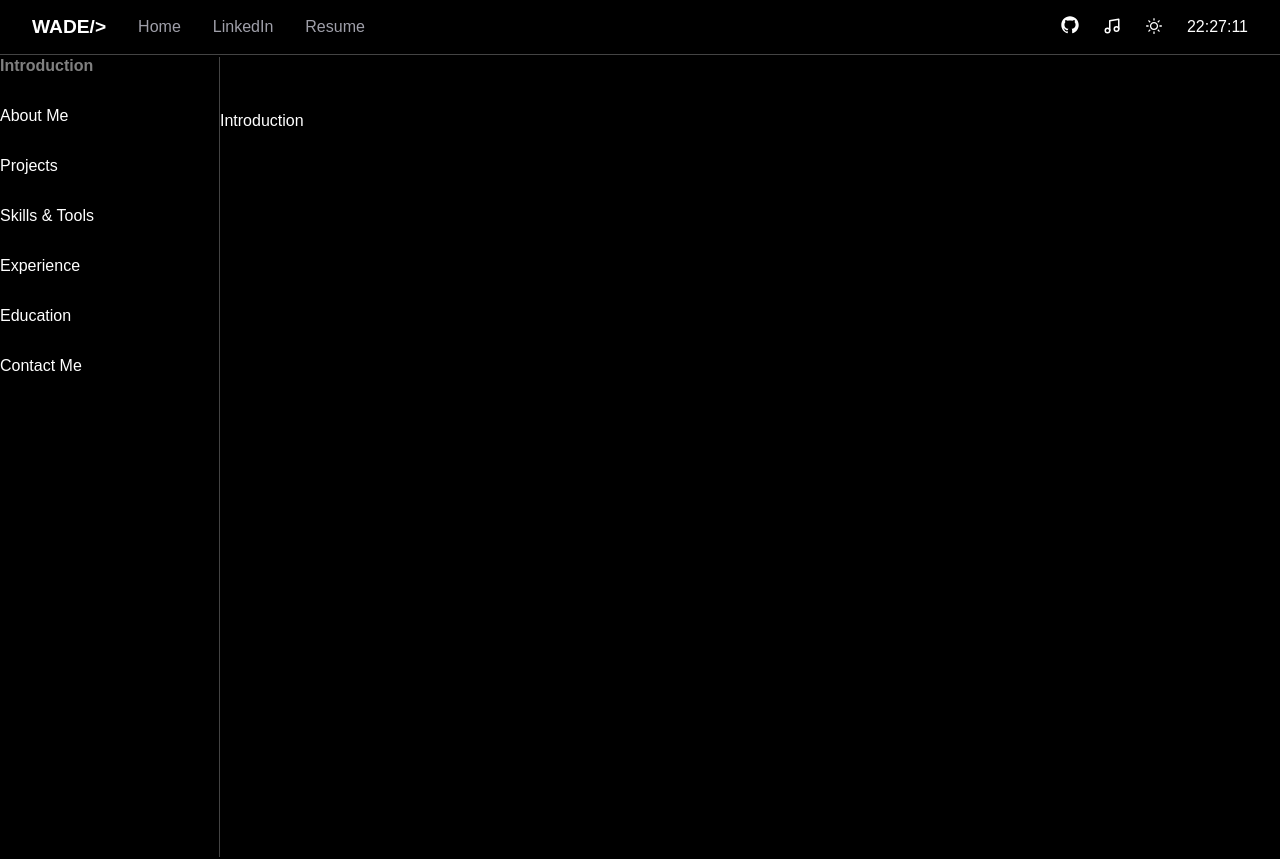
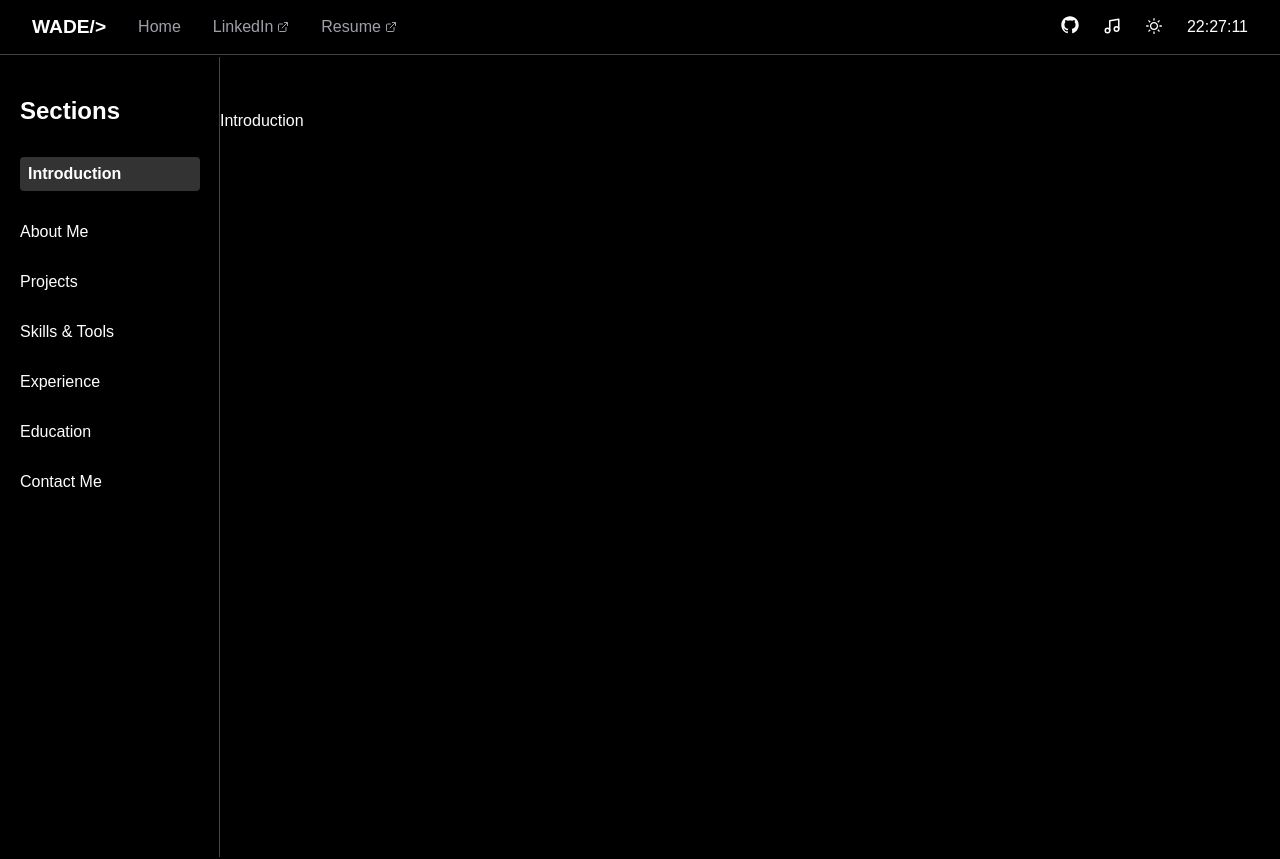
Before and after one commit to wade00000/My-Portfolio, a React (Vite) app: page / in a window 1280 px wide. Shown: the top 859 px of the page. Built offline with nearby package versions, Linux system fonts and the light colour scheme.

Commit message:
style: add smooth highlighting to sidebar

```diff
--- a/src/App.css
+++ b/src/App.css
@@ -7,7 +7,7 @@
   justify-content: space-between; /* Pushes left and right apart */
   align-items: center;
   padding: 1rem 2rem;
-  background: var(--bg-color); /* Whatever your bg color is */
+  background: var(--bg-color);
   backdrop-filter: blur(10px);
 
 }
@@ -16,6 +16,20 @@
   display: flex;
   align-items: center;
   gap: 2rem; /* Space between items */
+}
+
+.nav-left a {
+  display: inline-flex;
+  align-items: center;
+  gap: 4px; /* space between text and icon */
+}
+
+.nav-left a svg {
+  transition: transform 0.2s ease;
+}
+
+.nav-left a:hover svg {
+  transform: translate(2.5px,-2.5px); /* moves up and diagonally */
 }
 
 .nav-right {
@@ -38,17 +52,55 @@
   left: 0;
   right: 0;
   flex-direction: column;
+  padding-top: 40px;
+  padding-left:20px ;
   width: 220px;
   height: 100vh;
   gap: 2rem; /* Space between items */
 
 }
 
-.sidebar .active {
-  color:grey;
+.sidebar a {
+  display: block;
+  transition: all 0.3s ease;
+  max-width: 180px;
+}
+
+.sidebar a.active {
+  background-color: #333; /* dark gray for dark mode */
+  color: white;
   font-weight: bold;
+  padding: 8px 8px; /* some padding around the text */
+  border-radius: 4px; /* rounded corners (optional) */
+  transition: all 0.3s ease; /* smooth transition */
+}
 
+.light .sidebar a.active {
+  background-color: #e5e5e5; /* light gray */
+  color: black;
 }
+
+/*.sidebar a {
+  position: relative;
+  padding-left: 12px; /* make room for the bar
+}*/
+
+/* .sidebar a::before {
+  content: '';
+  position: absolute;
+  left: 0;
+  top: 0;
+  bottom: 0;
+  width: 3px;
+  background: transparent;
+  transition: background 0.3s ease;
+} */
+
+/* .sidebar a.active::before {
+  background: purple;  or whatever color
+} */
+
+
 .content {
   display: flex;
   margin-left: 188px;
@@ -84,9 +136,6 @@ a {
     color: inherit;
 }
 
-.sidebar a:hover{
- background-color: #d9d8d8;
-}
 
 
 .logo {
--- a/src/components/NavBar.jsx
+++ b/src/components/NavBar.jsx
@@ -1,7 +1,7 @@
 import { NavLink } from "react-router-dom"
 import { useRef } from "react"
 import { RxGithubLogo } from "react-icons/rx";
-import { LuMusic,LuMoon } from "react-icons/lu";
+import { LuMusic,LuMoon,LuExternalLink } from "react-icons/lu";
 import { AiOutlineSun } from "react-icons/ai";
 import { TbCircleDashedLetterW } from "react-icons/tb";
 
@@ -13,8 +13,8 @@ function NavBar({time,handleMusic,handleDark,darkMode,isPlaying}){
            <div className="nav-left">
                 <div className="logo"> WADE/></div>
                 <a href="#intro">Home</a>
-                <a href="https://www.linkedin.com/in/wade-namada-b1b629363/" target="_blank">LinkedIn</a>
-                <a href="">Resume</a>
+                <a href="https://www.linkedin.com/in/wade-namada-b1b629363/" target="_blank">LinkedIn <LuExternalLink size={12}/></a>
+                <a href="">Resume <LuExternalLink size={12}/></a>
            </div>
 
            <div className="nav-right">
--- a/src/components/SideBar.jsx
+++ b/src/components/SideBar.jsx
@@ -2,6 +2,7 @@ function SideBar({activeSection}){
     return(
 
         <div className="sidebar">
+            <h2>Sections</h2>
             <a href="#intro" className={activeSection === 'intro' ? 'active' : ''}>Introduction</a>
             <a href="#aboutme" className={activeSection === 'aboutme' ? 'active' : ''}>About Me</a>
             <a href="#projects" className={activeSection === 'projects' ? 'active' : ''}>Projects</a>
```
